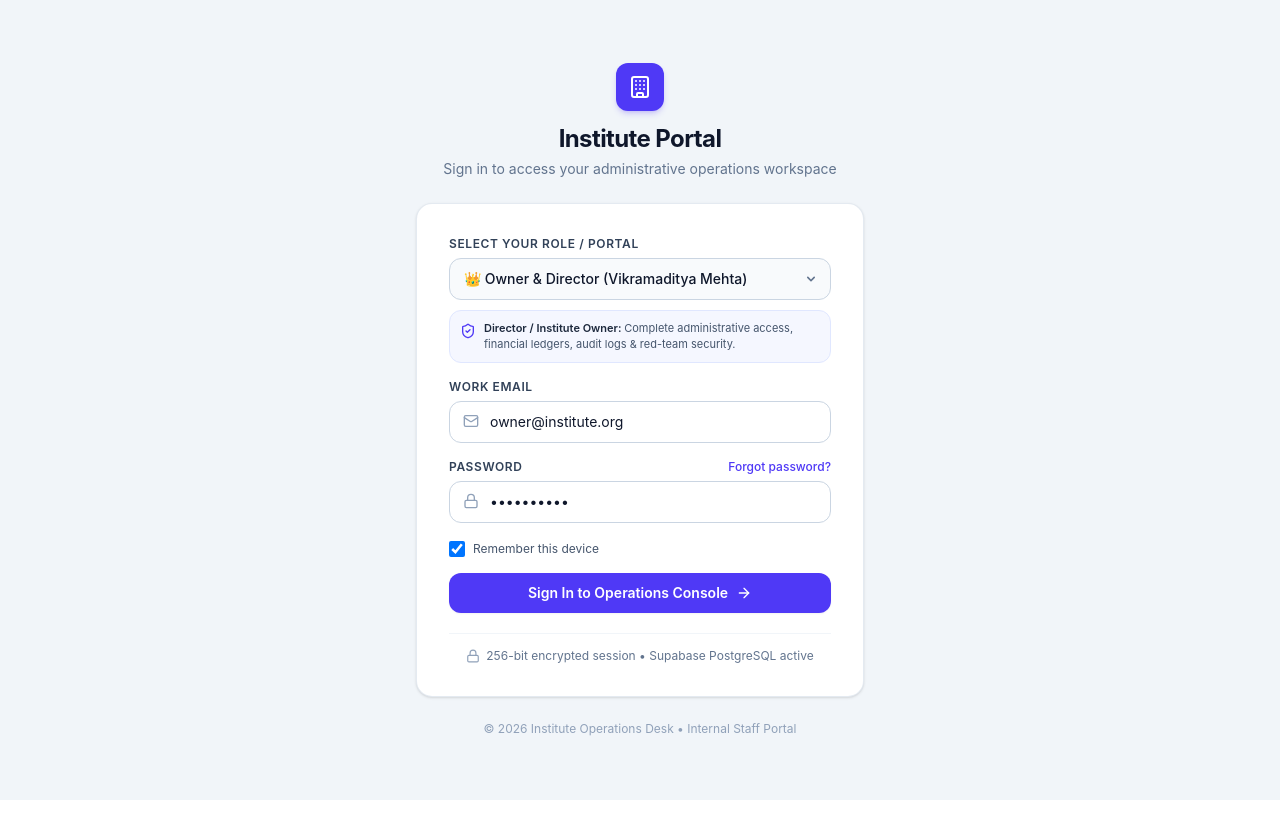
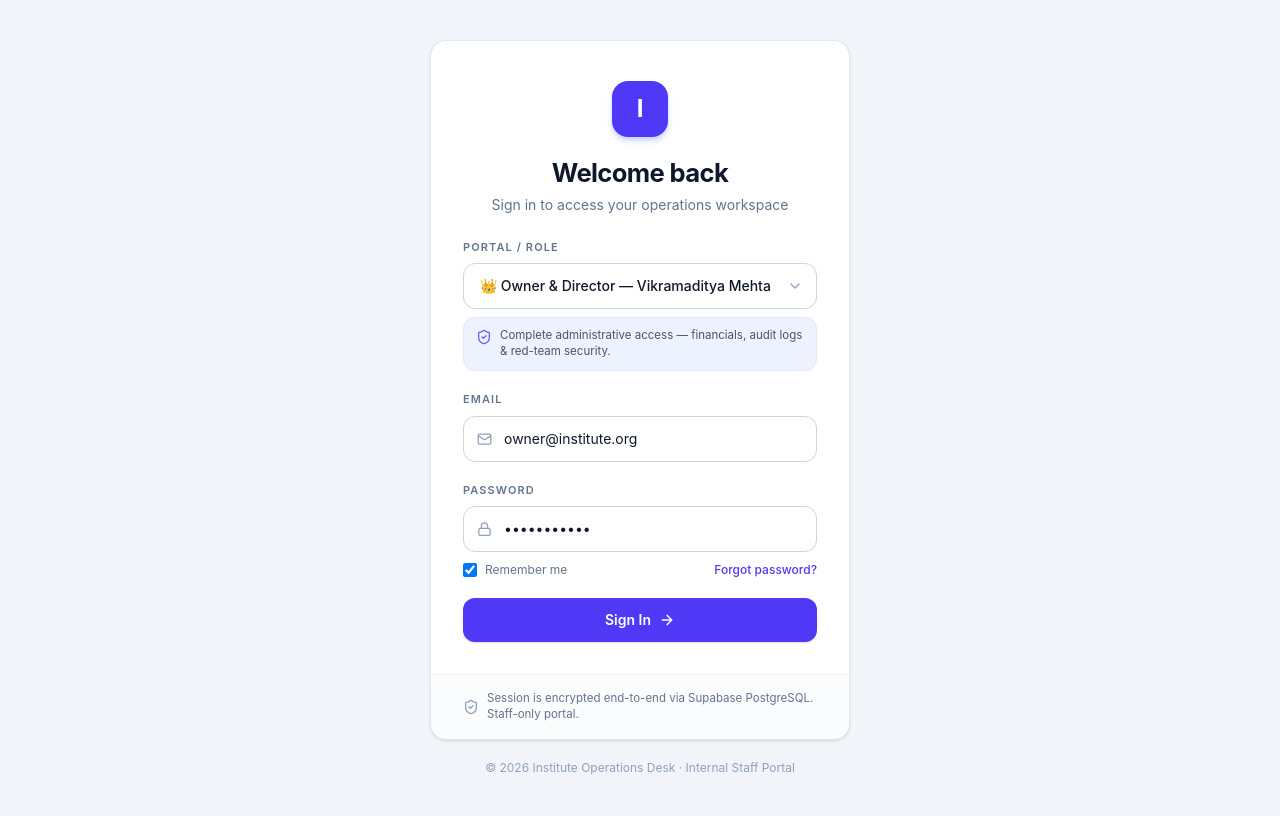
Before and after one commit to harshkharat0863/institute-operations-copilot, a React (Vite) app: page / in a window 1280 px wide. Built offline with nearby package versions, Linux system fonts and the light colour scheme.

Commit message:
feat(auth): polish login screen to match modern minimalist card design

```diff
--- a/src/components/auth/LoginView.tsx
+++ b/src/components/auth/LoginView.tsx
@@ -4,29 +4,42 @@ import {
   Lock,
   Mail,
   ArrowRight,
-  Building,
+  ChevronDown,
 } from 'lucide-react';
 import { useAuth } from '../../context/AuthContext';
 import { useToast } from '../../context/ToastContext';
 import { DEMO_USERS } from '../../lib/mock/data';
 import { UserRole } from '../../types';
 
+const ROLES: { value: UserRole; label: string; emoji: string; name: string }[] = [
+  { value: 'owner',     label: 'Owner & Director',    emoji: '👑', name: 'Vikramaditya Mehta' },
+  { value: 'counselor', label: 'Academic Counselor',  emoji: '🎓', name: 'Anjali Sharma'       },
+  { value: 'trainer',   label: 'Faculty / Trainer',   emoji: '📚', name: 'Priya Sundaram'      },
+  { value: 'accounts',  label: 'Accounts Officer',    emoji: '💳', name: 'Suresh Iyer'         },
+];
+
+const roleInfo: Record<UserRole, string> = {
+  owner:     'Complete administrative access — financials, audit logs & red-team security.',
+  counselor: 'Student admissions, attendance logs and WhatsApp outbox follow-ups.',
+  trainer:   'Teaching timetable & class attendance. Financials strictly hidden.',
+  accounts:  'Fee collections, EMI installments, ledger settlement & payment approvals.',
+};
+
 export const LoginView: React.FC = () => {
   const { login, isLoading } = useAuth();
   const { showToast } = useToast();
   const [selectedRole, setSelectedRole] = useState<UserRole>('owner');
   const [email, setEmail] = useState('owner@institute.org');
-  const [password, setPassword] = useState('••••••••••');
+  const [password, setPassword] = useState('password123');
+  const [remember, setRemember] = useState(true);
 
   const handleRoleChange = (newRole: UserRole) => {
     setSelectedRole(newRole);
     const demo = DEMO_USERS[newRole];
-    if (demo) {
-      setEmail(demo.email);
-    }
+    if (demo) setEmail(demo.email);
   };
 
-  const handleQuickSubmit = async (e: React.FormEvent) => {
+  const handleSubmit = async (e: React.FormEvent) => {
     e.preventDefault();
     try {
       await login(email, selectedRole);
@@ -36,154 +49,138 @@ export const LoginView: React.FC = () => {
     }
   };
 
-  const roleDescriptions: Record<UserRole, { title: string; subtitle: string }> = {
-    owner: {
-      title: 'Director / Institute Owner',
-      subtitle: 'Complete administrative access, financial ledgers, audit logs & red-team security.',
-    },
-    counselor: {
-      title: 'Academic Counselor',
-      subtitle: 'Student admissions, attendance logs, and WhatsApp outbox follow-ups.',
-    },
-    trainer: {
-      title: 'Faculty / Trainer',
-      subtitle: 'Teaching timetable & class attendance. Financials & contact numbers strictly hidden.',
-    },
-    accounts: {
-      title: 'Accounts Officer',
-      subtitle: 'Fee collections, EMI installments, ledger settlement & payment approvals.',
-    },
-  };
+  const currentRole = ROLES.find(r => r.value === selectedRole)!;
 
   return (
-    <div className="min-h-screen bg-slate-100 flex flex-col justify-center items-center px-4 py-8 sm:px-6 font-sans">
-      <div className="w-full max-w-md">
+    <div className="min-h-screen bg-slate-100 flex flex-col justify-center items-center px-4 py-10">
+      <div className="w-full max-w-[420px]">
 
-        {/* Brand Header */}
-        <div className="text-center mb-6">
-          <div className="inline-flex items-center justify-center w-12 h-12 rounded-xl bg-indigo-600 text-white shadow-md shadow-indigo-600/20 mb-3">
-            <Building className="w-6 h-6" />
+        {/* Card */}
+        <div className="bg-white rounded-2xl shadow-sm border border-slate-200 overflow-hidden">
+
+          {/* Card top section */}
+          <div className="px-8 pt-10 pb-6 text-center">
+            {/* App Icon */}
+            <div className="inline-flex items-center justify-center w-14 h-14 rounded-2xl bg-indigo-600 text-white text-2xl font-bold shadow-md shadow-indigo-200 mb-5 select-none">
+              I
+            </div>
+            <h1 className="text-[1.6rem] font-bold text-slate-900 tracking-tight leading-tight">
+              Welcome back
+            </h1>
+            <p className="text-sm text-slate-500 mt-1.5">
+              Sign in to access your operations workspace
+            </p>
           </div>
-          <h1 className="text-2xl font-bold text-slate-900 tracking-tight">
-            Institute Portal
-          </h1>
-          <p className="text-xs sm:text-sm text-slate-500 mt-1">
-            Sign in to access your administrative operations workspace
-          </p>
-        </div>
 
-        {/* Clean Login Card */}
-        <div className="bg-white rounded-2xl shadow-sm border border-slate-200/90 p-6 sm:p-8">
-          <form onSubmit={handleQuickSubmit} className="space-y-4">
+          {/* Form section */}
+          <form onSubmit={handleSubmit} className="px-8 pb-8 space-y-5">
 
-            {/* Role Dropdown Selector */}
+            {/* Role selector */}
             <div>
-              <label className="block text-xs font-semibold text-slate-700 uppercase tracking-wider mb-1.5">
-                Select Your Role / Portal
+              <label className="block text-[11px] font-semibold text-slate-500 uppercase tracking-widest mb-2">
+                Portal / Role
               </label>
               <div className="relative">
                 <select
                   value={selectedRole}
                   onChange={e => handleRoleChange(e.target.value as UserRole)}
-                  className="w-full appearance-none pl-3.5 pr-10 py-2.5 rounded-xl border border-slate-300 bg-slate-50 text-slate-900 text-sm font-medium focus:bg-white focus:border-indigo-600 focus:ring-2 focus:ring-indigo-100 focus:outline-hidden transition-all cursor-pointer"
+                  className="w-full appearance-none pl-4 pr-10 py-3 rounded-xl border border-slate-300 bg-white text-slate-900 text-sm font-medium focus:border-indigo-500 focus:ring-2 focus:ring-indigo-100 focus:outline-none transition cursor-pointer"
                 >
-                  <option value="owner">👑 Owner & Director (Vikramaditya Mehta)</option>
-                  <option value="counselor">🎓 Academic Counselor (Anjali Sharma)</option>
-                  <option value="trainer">📚 Faculty / Trainer (Priya Sundaram)</option>
-                  <option value="accounts">💳 Accounts Officer (Suresh Iyer)</option>
+                  {ROLES.map(r => (
+                    <option key={r.value} value={r.value}>
+                      {r.emoji}  {r.label} — {r.name}
+                    </option>
+                  ))}
                 </select>
-                <div className="pointer-events-none absolute inset-y-0 right-0 flex items-center px-3 text-slate-500">
-                  <svg className="w-4 h-4 fill-current" viewBox="0 0 20 20">
-                    <path d="M5.293 7.293a1 1 0 011.414 0L10 10.586l3.293-3.293a1 1 0 111.414 1.414l-4 4a1 1 0 01-1.414 0l-4-4a1 1 0 010-1.414z" />
-                  </svg>
-                </div>
+                <ChevronDown className="pointer-events-none absolute right-3.5 top-1/2 -translate-y-1/2 w-4 h-4 text-slate-400" />
               </div>
-
-              {/* Dynamic Scope Helper */}
-              <div className="mt-2.5 p-2.5 rounded-xl bg-indigo-50/60 border border-indigo-100 flex items-start gap-2">
-                <ShieldCheck className="w-4 h-4 text-indigo-600 shrink-0 mt-0.5" />
-                <div className="text-[11px] text-slate-600 leading-snug">
-                  <strong className="text-slate-800 font-semibold">{roleDescriptions[selectedRole].title}: </strong>
-                  {roleDescriptions[selectedRole].subtitle}
-                </div>
+              {/* Role description */}
+              <div className="mt-2 px-3 py-2.5 rounded-xl bg-indigo-50 border border-indigo-100 flex items-start gap-2">
+                <ShieldCheck className="w-4 h-4 text-indigo-500 shrink-0 mt-[1px]" />
+                <p className="text-[11.5px] text-slate-600 leading-snug">
+                  {roleInfo[selectedRole]}
+                </p>
               </div>
             </div>
 
-            {/* Email Field */}
+            {/* Email */}
             <div>
-              <label className="block text-xs font-semibold text-slate-700 uppercase tracking-wider mb-1.5">
-                Work Email
+              <label className="block text-[11px] font-semibold text-slate-500 uppercase tracking-widest mb-2">
+                Email
               </label>
               <div className="relative">
-                <Mail className="w-4 h-4 text-slate-400 absolute left-3.5 top-3" />
+                <Mail className="w-[15px] h-[15px] text-slate-400 absolute left-3.5 top-1/2 -translate-y-1/2 pointer-events-none" />
                 <input
                   type="email"
                   required
                   value={email}
                   onChange={e => setEmail(e.target.value)}
-                  className="w-full pl-10 pr-3.5 py-2.5 rounded-xl border border-slate-300 text-sm text-slate-900 focus:border-indigo-600 focus:ring-2 focus:ring-indigo-100 focus:outline-hidden transition-all"
-                  placeholder="name@institute.org"
+                  placeholder="you@institute.org"
+                  className="w-full pl-10 pr-4 py-3 rounded-xl border border-slate-300 text-sm text-slate-900 placeholder-slate-400 focus:border-indigo-500 focus:ring-2 focus:ring-indigo-100 focus:outline-none transition"
                 />
               </div>
             </div>
 
-            {/* Password Field */}
+            {/* Password */}
             <div>
-              <div className="flex items-center justify-between mb-1.5">
-                <label className="block text-xs font-semibold text-slate-700 uppercase tracking-wider">
-                  Password
-                </label>
-                <span className="text-xs text-indigo-600 hover:text-indigo-800 cursor-pointer font-medium">
-                  Forgot password?
-                </span>
-              </div>
+              <label className="block text-[11px] font-semibold text-slate-500 uppercase tracking-widest mb-2">
+                Password
+              </label>
               <div className="relative">
-                <Lock className="w-4 h-4 text-slate-400 absolute left-3.5 top-3" />
+                <Lock className="w-[15px] h-[15px] text-slate-400 absolute left-3.5 top-1/2 -translate-y-1/2 pointer-events-none" />
                 <input
                   type="password"
                   required
                   value={password}
                   onChange={e => setPassword(e.target.value)}
-                  className="w-full pl-10 pr-3.5 py-2.5 rounded-xl border border-slate-300 text-sm text-slate-900 focus:border-indigo-600 focus:ring-2 focus:ring-indigo-100 focus:outline-hidden transition-all"
+                  placeholder="••••••••"
+                  className="w-full pl-10 pr-4 py-3 rounded-xl border border-slate-300 text-sm text-slate-900 placeholder-slate-400 focus:border-indigo-500 focus:ring-2 focus:ring-indigo-100 focus:outline-none transition"
                 />
+              </div>
+              <div className="flex items-center justify-between mt-2.5">
+                <label className="flex items-center gap-2 cursor-pointer select-none">
+                  <input
+                    type="checkbox"
+                    checked={remember}
+                    onChange={e => setRemember(e.target.checked)}
+                    className="w-3.5 h-3.5 rounded text-indigo-600 border-slate-300 cursor-pointer focus:ring-indigo-400"
+                  />
+                  <span className="text-xs text-slate-500">Remember me</span>
+                </label>
+                <button
+                  type="button"
+                  className="text-xs text-indigo-600 hover:text-indigo-800 font-medium transition"
+                >
+                  Forgot password?
+                </button>
               </div>
             </div>
 
-            {/* Remember me */}
-            <div className="flex items-center justify-between pt-0.5">
-              <label className="flex items-center gap-2 cursor-pointer text-xs text-slate-600 select-none">
-                <input
-                  type="checkbox"
-                  defaultChecked
-                  className="w-4 h-4 rounded text-indigo-600 border-slate-300 focus:ring-indigo-500 cursor-pointer"
-                />
-                Remember this device
-              </label>
-            </div>
-
-            {/* Submit Button */}
+            {/* Sign In button */}
             <button
               type="submit"
               disabled={isLoading}
-              className="w-full flex items-center justify-center gap-2 py-2.5 px-4 rounded-xl text-sm font-semibold text-white bg-indigo-600 hover:bg-indigo-700 active:scale-[0.99] shadow-xs transition-all cursor-pointer disabled:opacity-50 mt-1"
+              className="w-full flex items-center justify-center gap-2 py-3 px-5 rounded-xl text-sm font-semibold text-white bg-indigo-600 hover:bg-indigo-700 active:scale-[0.985] shadow-sm transition-all cursor-pointer disabled:opacity-60 mt-1"
             >
-              {isLoading ? 'Verifying Session...' : 'Sign In to Operations Console'}
+              {isLoading ? 'Verifying…' : 'Sign In'}
               <ArrowRight className="w-4 h-4" />
             </button>
+
           </form>
 
-          {/* Clean Security Footer */}
-          <div className="mt-5 pt-3.5 border-t border-slate-100 flex items-center justify-center gap-1.5 text-xs text-slate-500 text-center">
-            <Lock className="w-3.5 h-3.5 text-slate-400 shrink-0" />
-            <span>256-bit encrypted session • Supabase PostgreSQL active</span>
+          {/* Security footer inside card */}
+          <div className="border-t border-slate-100 px-8 py-4 flex items-center gap-2 bg-slate-50/60">
+            <ShieldCheck className="w-4 h-4 text-slate-400 shrink-0" />
+            <p className="text-[11.5px] text-slate-500 leading-snug">
+              Session is encrypted end-to-end via Supabase PostgreSQL. Staff-only portal.
+            </p>
           </div>
         </div>
 
-        {/* Footer info */}
-        <div className="text-center mt-6 text-xs text-slate-400">
-          © 2026 Institute Operations Desk • Internal Staff Portal
-        </div>
-
+        {/* Below-card copyright */}
+        <p className="text-center text-xs text-slate-400 mt-5">
+          © 2026 Institute Operations Desk · Internal Staff Portal
+        </p>
       </div>
     </div>
   );
```
